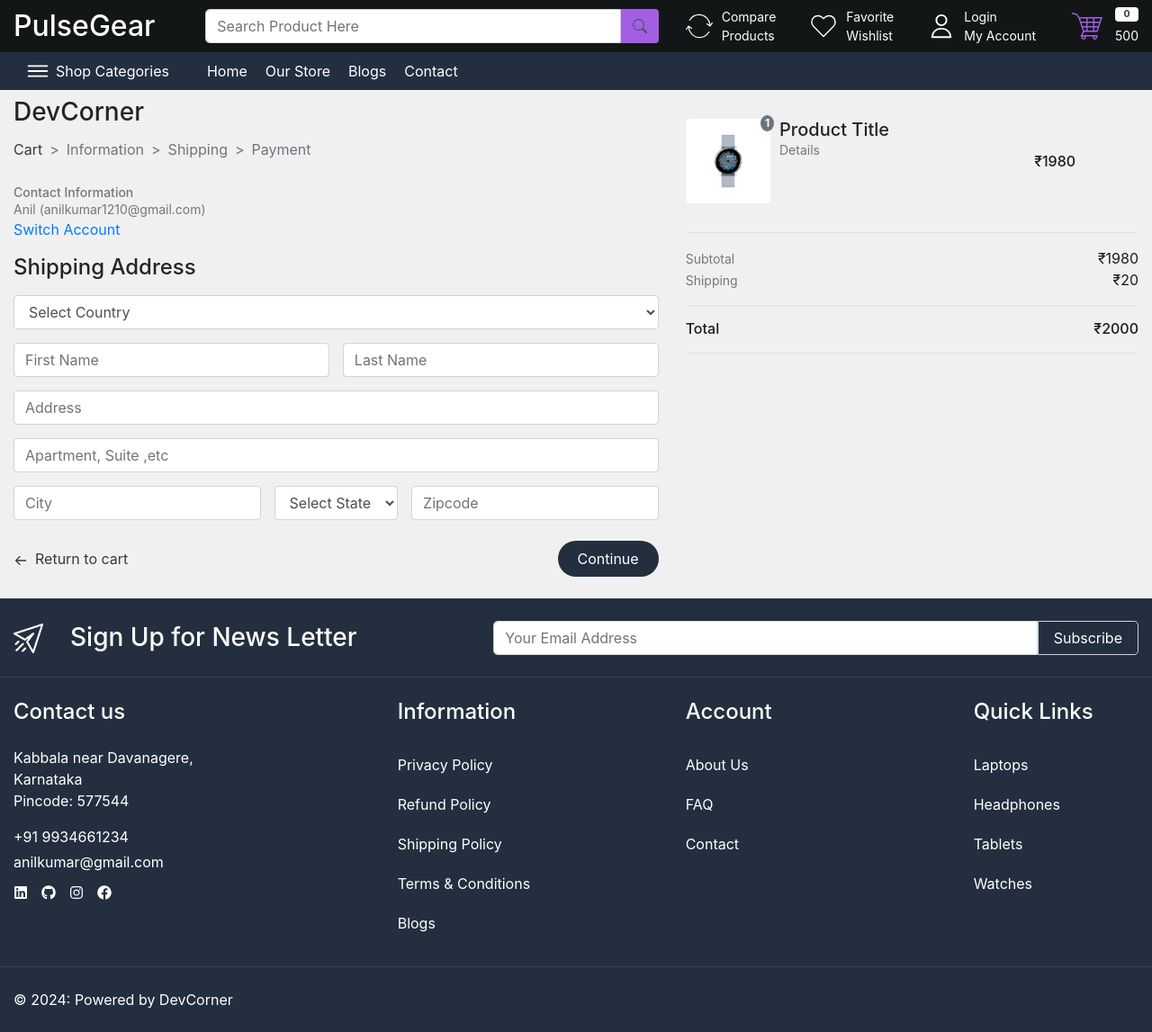
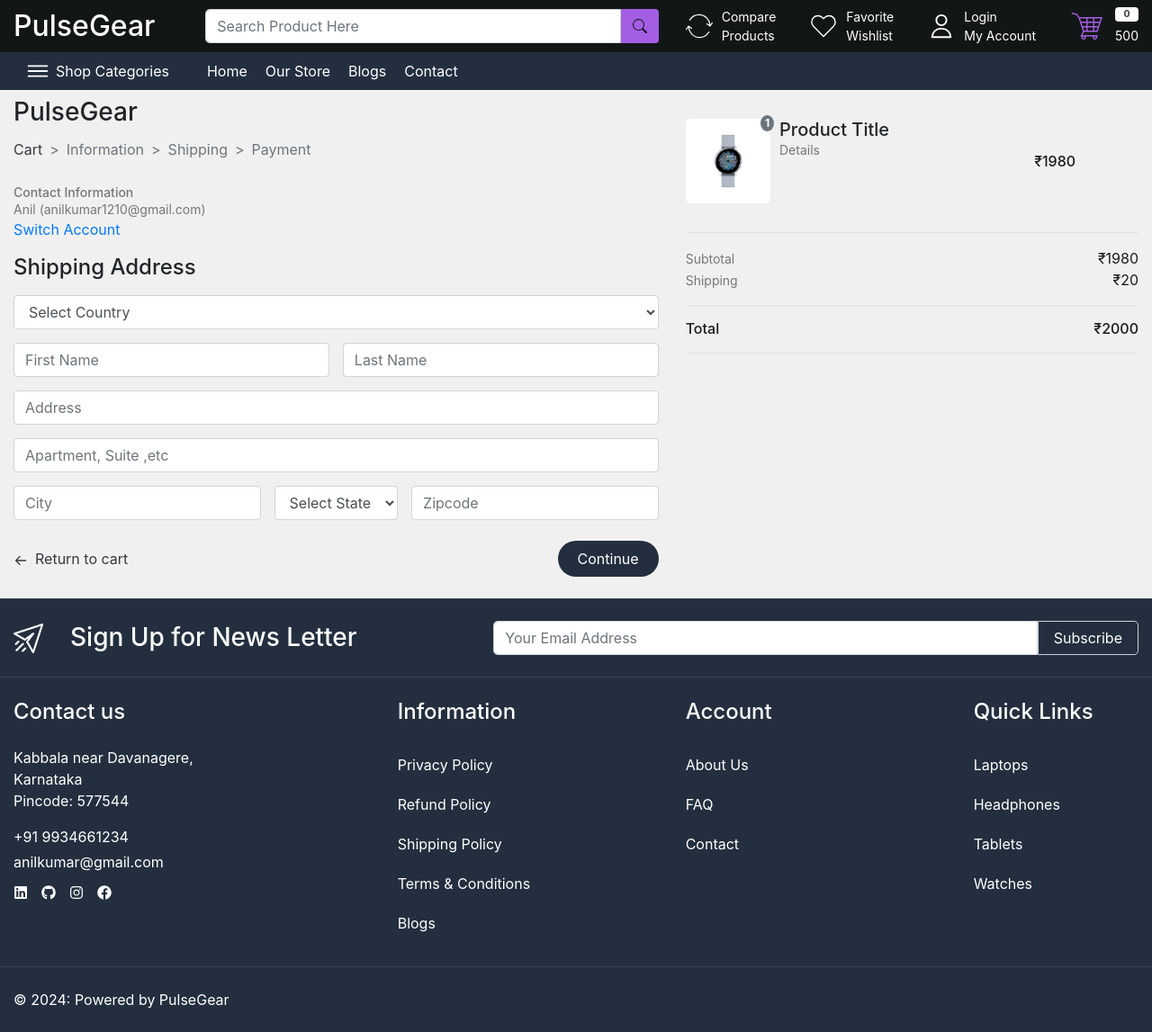
Before and after one commit to AnilKumarB12/ECommerce, a React (Create React App) app: page /checkout in a window 1280 px wide. Shown: the whole page at 90% size. Built offline with nearby package versions, Linux system fonts and the light colour scheme.

Commit message:
Changed website title and optimised code

```diff
--- a/src/App.css
+++ b/src/App.css
@@ -66,11 +66,11 @@ a, Link {
 header {
   min-width: 1000px;
 }
-.header-top-strip {
+/* .header-top-strip {
   background-color: var(--color-131616);
   border-bottom: 1px solid var(--color- 31353a);
   font-size: 14px;
-}
+} */
 .header-upper {
   background-color: var(--color-131616);
   font-size: 14px;
@@ -80,7 +80,9 @@ header {
   position: relative;
   border-radius: 0 10% 10% 0;
   border-color: var(--color-febd69);
+  color: var(--color-131616);
 }
+
 .header-upper .input-group .form-control {
   border-radius: 0.3rem 0 0 0.3rem;
 }
--- a/src/components/Footer.js
+++ b/src/components/Footer.js
@@ -111,7 +111,7 @@ const Footer = () => {
             <div className="col-12">
               <p className="text-align-center mb-0 text-white">
                 {" "}
-                &copy; {new Date().getFullYear()}: Powered by DevCorner
+                &copy; {new Date().getFullYear()}: Powered by PulseGear
               </p>
             </div>
           </div>
--- a/src/pages/Checkout.js
+++ b/src/pages/Checkout.js
@@ -11,7 +11,7 @@ const Checkout = () => {
                 <div className="row">
                     <div className="col-7">
                         <div className="checkout-select-data">
-                            <h3 className="website-name">DevCorner</h3>
+                            <h3 className="website-name">PulseGear</h3>
                             <nav aria-label="breadcrumb">
                                 <ol className="breadcrumb">
                                     <li className="breadcrumb-item"><Link className='text-dark total-price ' to="/cart" >Cart</Link></li>
```
